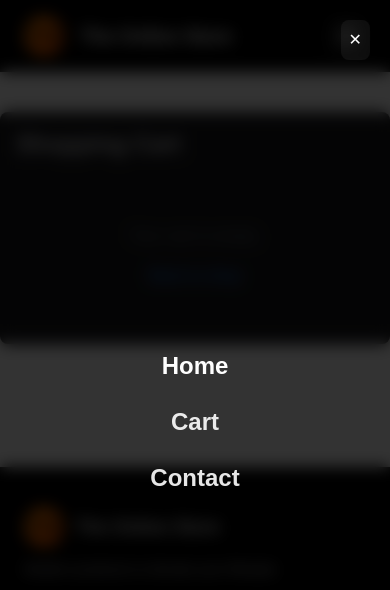
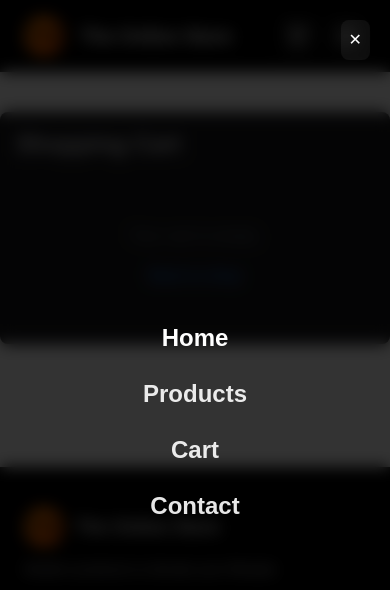
Before and after one commit to NoroffFEU/jsfw-2025-v1-andreas-js-frameworks, a Next.js app: page /cart in a window 390 px wide. Both pictures are taken after a click on the button "Open menu". Shown: the top 590 px of the page. Built offline with nearby package versions, Linux system fonts and the light colour scheme.

Commit message:
Mobile menu: Add missing links, fix broken links and add cart item count

```diff
--- a/components/Header.tsx
+++ b/components/Header.tsx
@@ -12,7 +12,7 @@ export default function Header() {
 
   return (
     <header className="w-full bg-black text-white">
-      <MobileMenu open={open} onClose={() => setOpen(false)} />
+      <MobileMenu open={open} itemCount={itemCount} onClose={() => setOpen(false)} />
       <div className="mx-auto max-w-6xl flex items-center justify-between px-6 py-4">
         <Link href="/" className="flex items-center gap-4">
           <div className="flex items-center justify-center h-10 w-10 rounded-full bg-linear-to-br from-orange-400 to-orange-600 shadow-md">
@@ -37,7 +37,16 @@ export default function Header() {
             Contact
           </Link>
         </nav>
-        <div className="md:hidden">
+        <div className="md:hidden flex items-center gap-2">
+          <Link href="/cart" aria-label="Open cart" className="relative rounded-md p-2 bg-white/5 hover:bg-white/10">
+            <svg className="h-6 w-6 text-white" viewBox="0 0 24 24" fill="none" stroke="currentColor">
+              <path strokeLinecap="round" strokeLinejoin="round" strokeWidth={2} d="M3 3h2l2 9h11l3-7H7.4" />
+              <path strokeLinecap="round" strokeLinejoin="round" strokeWidth={2} d="M7 13l-1 5a2 2 0 002 2h9" />
+              <circle cx="10" cy="20" r="1" fill="currentColor" />
+              <circle cx="18" cy="20" r="1" fill="currentColor" />
+            </svg>
+            {itemCount > 0 && <span className="absolute -top-1 -right-1 inline-flex items-center justify-center h-5 w-5 rounded-full bg-orange-500 text-black text-xs font-semibold">{itemCount}</span>}
+          </Link>
           <button onClick={() => setOpen(true)} aria-label="Open menu" className="rounded-md p-2 bg-white/5 hover:bg-white/10">
             <svg className="h-6 w-6 text-white" fill="none" viewBox="0 0 24 24" stroke="currentColor">
               <path strokeLinecap="round" strokeLinejoin="round" strokeWidth={2} d="M4 6h16M4 12h16M4 18h16" />
--- a/components/MobileMenu.tsx
+++ b/components/MobileMenu.tsx
@@ -2,7 +2,7 @@
 
 import Link from "next/link";
 
-export default function MobileMenu({ open, onClose }: { open: boolean; onClose: () => void }) {
+export default function MobileMenu({ open, itemCount, onClose }: { open: boolean; itemCount: number; onClose: () => void }) {
   if (!open) return null;
 
   return (
@@ -11,13 +11,16 @@ export default function MobileMenu({ open, onClose }: { open: boolean; onClose:
         <button onClick={onClose} aria-label="Close menu" className="absolute top-5 right-5 rounded-lg bg-white/5 p-2 text-white hover:bg-white/10">
           ✕
         </button>
-
         <nav className="flex flex-col gap-6">
           <Link href="/" onClick={onClose} className="text-2xl font-semibold text-white">
             Home
           </Link>
-          <Link href="/pages/cart" onClick={onClose} className="text-2xl font-semibold text-white/90">
-            Cart
+          <Link href="/products" onClick={onClose} className="text-2xl font-semibold text-white/90">
+            Products
+          </Link>
+          <Link href="/cart" onClick={onClose} className="text-2xl font-semibold text-white/90 inline-flex items-center justify-center gap-2">
+            <span>Cart</span>
+            {itemCount > 0 && <span className="ml-2 inline-flex items-center justify-center h-6 w-6 rounded-full bg-orange-500 text-black text-sm font-semibold">{itemCount}</span>}
           </Link>
           <Link href="/contact" onClick={onClose} className="text-2xl font-semibold text-white/90">
             Contact
```
